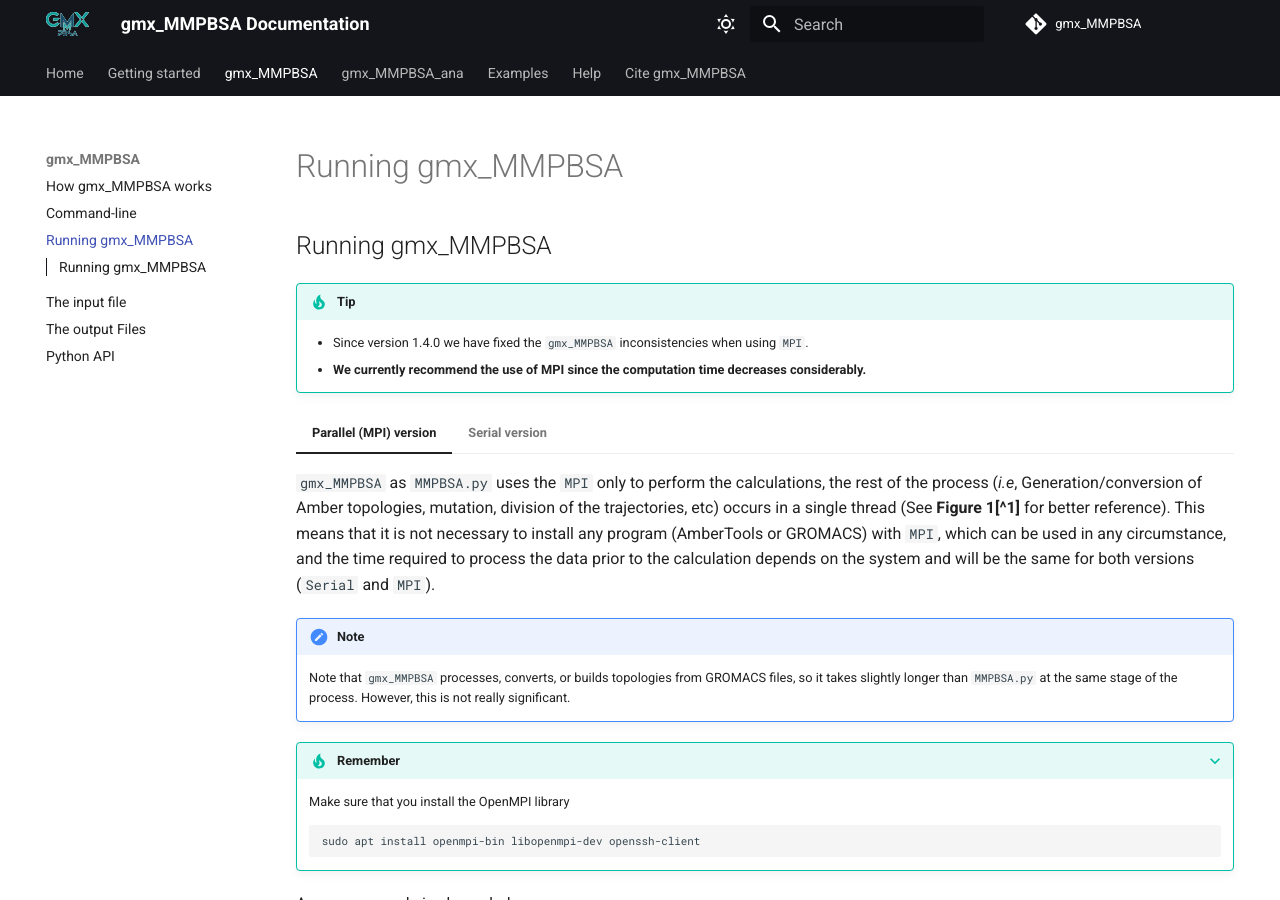
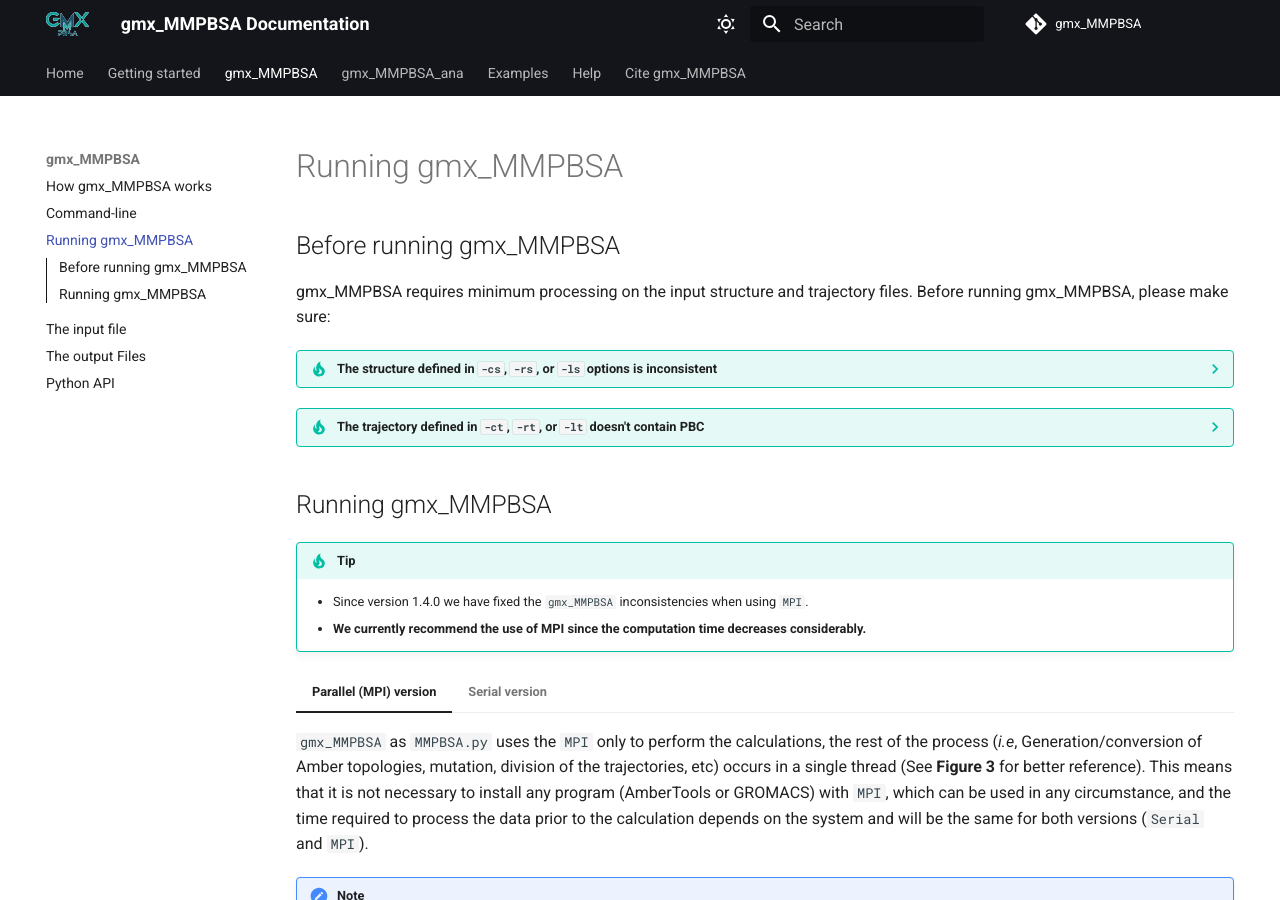
Before and after one commit to Valdes-Tresanco-MS/gmx_MMPBSA, an MkDocs documentation site: the page built from docs/gmx_MMPBSA_running.md, in a window 1280 px wide and 900 px high. Built offline with MkDocs 1.6.1 and Material for MkDocs 9.7.7, drawn with Linux system fonts in a browser that asks for light colours; comment, search, counter and statistics services are not loaded.

Commit message:
update doc

```diff
--- a/docs/gmx_MMPBSA_running.md
+++ b/docs/gmx_MMPBSA_running.md
@@ -2,6 +2,74 @@
 template: main.html
 title:
 ---
+
+## Before running gmx_MMPBSA
+
+gmx_MMPBSA requires minimum processing on the input structure and trajectory files. Before running gmx_MMPBSA,
+please make sure:
+
+??? tip "The structure defined in `-cs`, `-rs`, or `-ls` options is inconsistent"
+
+    Visualize the structure contained in the structure input file given in the `-cs`, `-rs`, or `-ls`
+    options and make sure it is consistent (as shown in Fig 1, right panel). On the other hand, if the
+    structure is "broken" (as shown in Fig 1, left panel) this could generate inconsistent results.
+
+    _Generate the structure from tpr file:_
+
+        gmx editconf -f md.tpr -o md.pdb
+
+    <figure markdown="1">
+    [![overview][4]][4]
+      <figcaption markdown="1" style="margin-top:0;">
+    **Figure 1.** Vizualization of two different input structures files. Left: "Broken" structure; Right: Centered structure
+      </figcaption>
+    </figure>
+
+[4]: assets/images/q_a/inconsistent_str.png
+
+??? tip "The trajectory defined in `-ct`, `-rt`, or `-lt` doesn't contain PBC"
+
+    Visualize the trajectory given in the `-ct`, `-rt`, or `-lt` options and make sure the PBC has been
+    removed (as shown in Fig 2, right panel). On the other hand, if the trajectory has not been fitted (as
+    shown in Fig 2, left panel) this could generate inconsistent results.
+
+    Steps:
+
+    1. Generate a group that contains both molecules
+
+            gmx make_ndx -n index.ndx
+
+            >1 | 12
+
+            >q
+
+        _Assuming 1 is the receptor and 12 is the ligand. This creates a new group (number 20 in this example)_
+
+    2. remove the PBC
+
+            gmx trjconv -s md.tpr -f md.xtc -o md_noPBC.xtc -pbc mol -center -n -ur compact
+            center: 20 (created group)
+            output: 0
+
+    3. remove the rotation and translation with respect to the reference structure (optional)
+
+            gmx trjconv -s md.tpr -f md_noPBC.xtc -o md_fit.xtc -n -fit rot+trans
+            fit: 20 (created group)
+            output: 0
+
+    4. Visualization
+
+        Make sure that the trajectory is consistent (as shown in Fig 2, right panel)
+
+    <figure markdown="1">
+    [![overview][3]][3]
+      <figcaption markdown="1" style="margin-top:0;">
+    **Figure 2.** Vizualization of two different input trajectory files. Left: Trajectory with PBC;
+    Right: Trajectory centered, fitted and with PBC removed.
+      </figcaption>
+    </figure>
+
+[3]: assets/images/q_a/traj_comp.gif
 
 ## Running gmx_MMPBSA
 
@@ -12,7 +80,7 @@
 === "Parallel (MPI) version"
     `gmx_MMPBSA` as `MMPBSA.py` uses the `MPI` only to perform the calculations, the rest of
     the process (_i.e_, Generation/conversion of Amber topologies, mutation, division of the trajectories, etc)
-    occurs in a single thread (See **Figure 1[^1]** for better reference). This means that it is not necessary to
+    occurs in a single thread (See **Figure 3** for better reference). This means that it is not necessary to
     install any
     program (AmberTools or GROMACS) with `MPI`, which can be used in any circumstance, and the time required to
     process the data prior to the calculation depends on the system and will be the same for both versions (`Serial`
@@ -84,7 +152,8 @@
 <figure markdown="1">
 ![drawing](assets/images/mmpbsa_py_mpi.png){ width=70% style="display: block; margin: 0 auto"}
   <figcaption markdown="1" style="margin-top:0;">
-  **Figure 1**. **`MPI` benchmark description from <a href="https://pubs.acs.org/doi/10.1021/ct300418h">MMPBSA.py paper</a>.**
+  **Figure 3**. **`MPI` benchmark description from <a href="https://pubs.acs.org/doi/10.1021/ct300418h">MMPBSA.py
+paper</a>.**
   `MMPBSA.py` scaling comparison for `MM-PBSA` and `MM-GBSA` calculations on 200 frames of a 5910-atom complex. Times
   shown are the times required for the calculation to finish. Note that `MM-GBSA` calculations are ∼5 times faster
   than `MM-PBSA` calculations. All calculations were performed on NICS Keeneland (2 Intel Westmere 6-core CPUs per
```
Also changed, not shown: docs/examples/QM_MMGBSA/README.md (+4 -4 lines).
